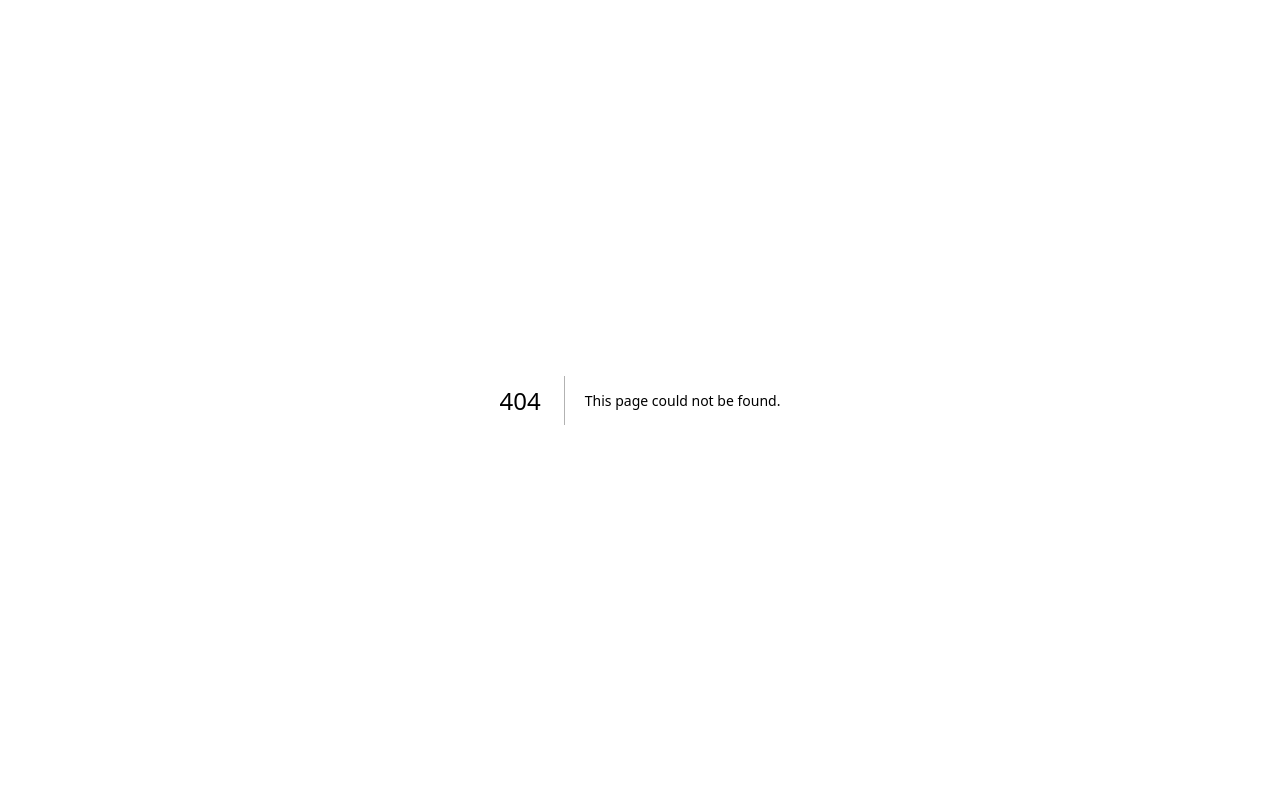
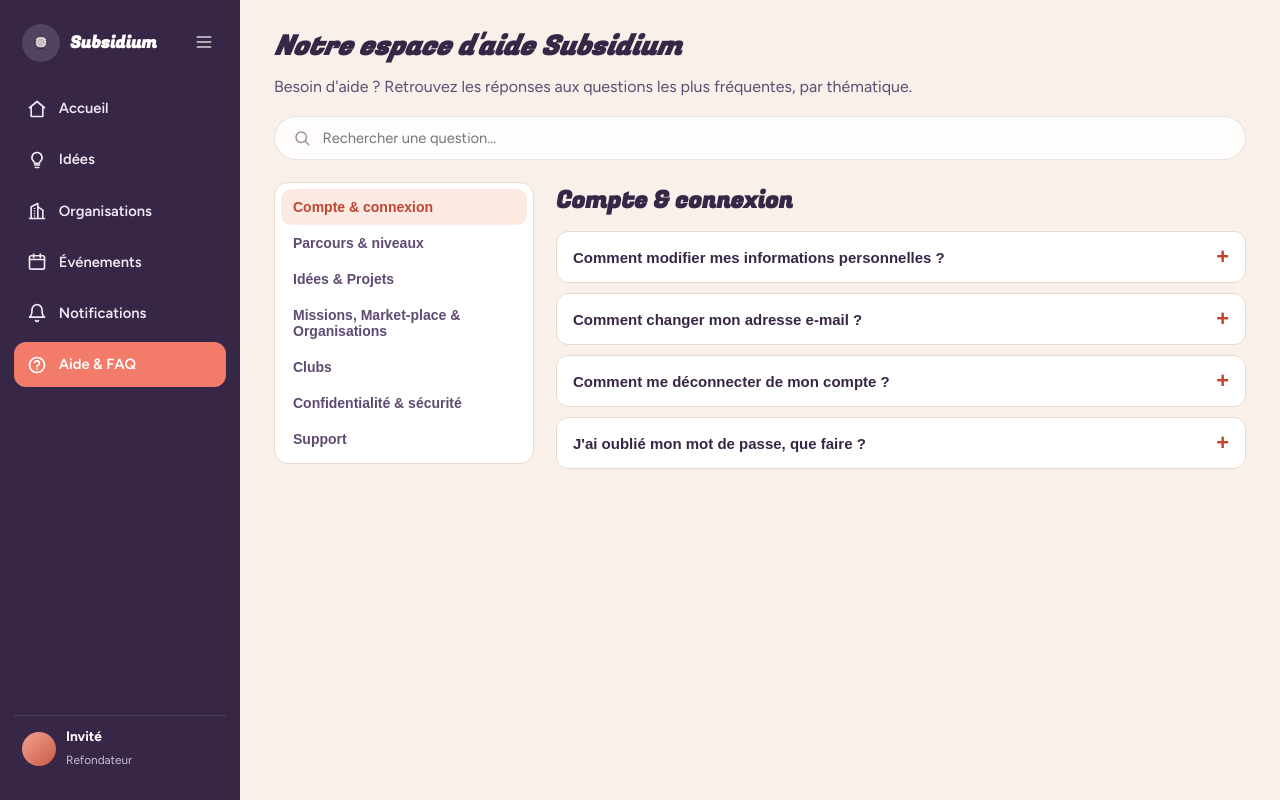
Before and after one commit to team872/subsidium-app, a Next.js app: page /app/faq in a window 1280 px wide. Before the commit this address had no page. Built offline with nearby package versions, Linux system fonts and the light colour scheme; no server answers.

Commit message:
feat(faq): page « Notre espace d'aide Subsidium » (catégories + accordéon + recherche) + nav

```diff
--- /dev/null
+++ b/app/faq/page.tsx
@@ -0,0 +1,140 @@
+"use client";
+
+import { useMemo, useState } from "react";
+import AppShell from "@/components/AppShell";
+import "@/components/MemberBoards.css";
+
+type QA = { q: string; a: string };
+type Cat = { key: string; titre: string; items: QA[] };
+
+const CATEGORIES: Cat[] = [
+  {
+    key: "compte", titre: "Compte & connexion",
+    items: [
+      { q: "Comment modifier mes informations personnelles ?", a: "Depuis votre espace Compte, cliquez sur « Modifier mes informations ». Vous pouvez y mettre à jour votre nom, votre situation, votre ville et votre adresse mail." },
+      { q: "Comment changer mon adresse e-mail ?", a: "Rendez-vous dans votre Compte, section informations personnelles, et modifiez l'adresse mail. Une confirmation peut vous être demandée pour sécuriser le changement." },
+      { q: "Comment me déconnecter de mon compte ?", a: "Cliquez sur le bouton de déconnexion en bas du menu latéral, à côté de votre nom. Vous serez ramené à l'écran de connexion." },
+      { q: "J'ai oublié mon mot de passe, que faire ?", a: "Sur l'écran de connexion, utilisez le lien de réinitialisation pour recevoir les instructions par e-mail. Pour toute difficulté, contactez le support." },
+    ],
+  },
+  {
+    key: "parcours", titre: "Parcours & niveaux",
+    items: [
+      { q: "Comment devenir Refondateur ?", a: "Adhérez à la Charte d'engagement via un court entretien avec l'agent SUBSIDIUM, puis finalisez votre adhésion. Vous devenez alors Refondateur et pouvez exprimer vos idées." },
+      { q: "Qu'est-ce que l'auto-évaluation éthique ?", a: "C'est un parcours d'accompagnement (et non un test idéologique) qui couvre 8 dimensions de la doctrine. Vos réponses, formulées à l'échelle Jamais / Parfois / Souvent / Toujours, situent votre engagement et peuvent ouvrir le niveau Initiateur." },
+      { q: "Comment passer Initiateur ?", a: "Après avoir obtenu le badge à l'auto-évaluation, vous accédez au niveau Initiateur : vous pouvez porter des projets, candidater aux missions et accéder à la Market-place." },
+      { q: "Qu'est-ce qu'un Refondateur Certifié (Leader) ?", a: "En suivant le Parcours Leader puis en demandant la certification (validée par l'équipe SUBSIDIUM), vous devenez Refondateur Certifié. Vous pouvez alors créer et animer des Clubs." },
+    ],
+  },
+  {
+    key: "idees", titre: "Idées & Projets",
+    items: [
+      { q: "Quelle différence entre une idée et un projet ?", a: "Une idée est une proposition citoyenne ouverte au débat. Un projet (appel à projet) est une initiative structurée que l'on peut suivre, rejoindre ou porter, avec un fil d'activité et des contributeurs." },
+      { q: "Comment proposer une idée ?", a: "Depuis la rubrique Idées, cliquez sur « Exprimer une idée ». Votre idée rejoint le débat citoyen où chacun peut réagir et échanger." },
+      { q: "Comment publier ou rejoindre un projet ?", a: "Dans la rubrique Projets, utilisez « Publier un projet » pour porter le vôtre. Pour contribuer à un projet existant, ouvrez sa fiche puis « Suivre » ou « Candidater pour contribuer »." },
+      { q: "Qu'est-ce qu'un projet privé ?", a: "Un projet privé n'est visible que par ses membres. Pour y accéder, candidatez : le porteur du projet accepte ou refuse votre demande." },
+    ],
+  },
+  {
+    key: "engagement", titre: "Missions, Market-place & Organisations",
+    items: [
+      { q: "Comment candidater à une mission ?", a: "Ouvrez la fiche de la mission puis cliquez sur « Candidater » et complétez le formulaire. L'organisation émettrice reçoit votre candidature et peut l'accepter ou la refuser." },
+      { q: "Comment contacter une offre de la Market-place ?", a: "Sur la fiche de l'offre, utilisez le formulaire de contact. Votre demande est transmise à l'organisation qui propose l'offre." },
+      { q: "Comment réفérencer mon organisation ?", a: "Dans la rubrique Organisations, cliquez sur « Créer une organisation ». Elle est ensuite soumise à labellisation par SUBSIDIUM avant d'apparaître dans l'annuaire public." },
+      { q: "Qu'est-ce que la labellisation ?", a: "La labellisation est la validation d'une organisation par SUBSIDIUM. Une organisation labellisée apparaît dans l'annuaire et gagne en visibilité auprès des citoyens." },
+    ],
+  },
+  {
+    key: "clubs", titre: "Clubs",
+    items: [
+      { q: "Qu'est-ce qu'un Club ?", a: "Un Club réunit des citoyens autour d'une thématique ou d'un territoire, avec un mur de partage pour échanger entre membres." },
+      { q: "Comment créer un Club ?", a: "La création de Clubs est réservée aux Refondateurs Certifiés (Leaders). Une fois certifié, utilisez « Créer un club » dans la rubrique Clubs." },
+    ],
+  },
+  {
+    key: "confidentialite", titre: "Confidentialité & sécurité",
+    items: [
+      { q: "Mes données sont-elles sécurisées ?", a: "Vos données personnelles sont conservées de manière sécurisée et ne sont utilisées que pour le fonctionnement de la plateforme. Vous pouvez les consulter et les mettre à jour à tout moment depuis votre Compte." },
+      { q: "Qui peut voir mes contributions ?", a: "Vos idées et messages publics sont visibles par la communauté. Les contenus des projets privés et des clubs ne sont visibles que par leurs membres." },
+    ],
+  },
+  {
+    key: "support", titre: "Support",
+    items: [
+      { q: "Comment contacter le support ?", a: "Écrivez à l'équipe SUBSIDIUM depuis votre Compte ou à l'adresse de contact indiquée. Nous revenons vers vous dans les meilleurs délais." },
+      { q: "Que faire en cas de problème technique ?", a: "Rechargez la page et vérifiez votre connexion. Si le problème persiste, contactez le support en décrivant l'écran concerné et l'action effectuée." },
+    ],
+  },
+];
+
+// correction d'un caractère d'échappement involontaire
+CATEGORIES[3].items[2].q = "Comment référencer mon organisation ?";
+
+export default function FaqPage() {
+  const [cat, setCat] = useState(CATEGORIES[0].key);
+  const [open, setOpen] = useState<string | null>(null);
+  const [q, setQ] = useState("");
+
+  const searching = q.trim().length > 0;
+  const results = useMemo(() => {
+    if (!searching) return [];
+    const s = q.toLowerCase();
+    const out: { cat: string; item: QA }[] = [];
+    for (const c of CATEGORIES) for (const it of c.items)
+      if (it.q.toLowerCase().includes(s) || it.a.toLowerCase().includes(s)) out.push({ cat: c.titre, item: it });
+    return out;
+  }, [q, searching]);
+
+  const current = CATEGORIES.find((c) => c.key === cat) || CATEGORIES[0];
+
+  function item(qa: QA, sub?: string, idx?: number) {
+    const id = (sub || cat) + "-" + (idx ?? qa.q);
+    const isOpen = open === id;
+    return (
+      <div key={id} style={{ border: "1px solid #EBD9CD", borderRadius: 12, background: "#fff", marginBottom: 10, overflow: "hidden" }}>
+        <button onClick={() => setOpen(isOpen ? null : id)} style={{ width: "100%", textAlign: "left", background: "none", border: "none", padding: "14px 16px", cursor: "pointer", display: "flex", alignItems: "center", gap: 12, color: "#372646", fontWeight: 700, fontSize: 15 }}>
+          <span style={{ flex: 1 }}>{qa.q}{sub ? <span style={{ color: "#9C919E", fontWeight: 500, fontSize: 12.5 }}> · {sub}</span> : null}</span>
+          <span style={{ color: "#C2452F", fontSize: 22, lineHeight: 1, transform: isOpen ? "rotate(45deg)" : "none", transition: "transform .15s" }}>+</span>
+        </button>
+        {isOpen && <div style={{ padding: "0 16px 14px", color: "#5E4A73", fontSize: 14, lineHeight: 1.6 }}>{qa.a}</div>}
+      </div>
+    );
+  }
+
+  return (
+    <AppShell>
+      <div className="board-head"><h1>Notre espace d'aide Subsidium</h1></div>
+      <p style={{ maxWidth: 760, color: "#5E4A73", margin: "0 0 16px", lineHeight: 1.6 }}>
+        Besoin d'aide ? Retrouvez les réponses aux questions les plus fréquentes, par thématique.
+      </p>
+
+      <div className="board-tools">
+        <div className="board-search">
+          <svg width="18" height="18" viewBox="0 0 24 24" fill="none" stroke="currentColor" strokeWidth="2" strokeLinecap="round" strokeLinejoin="round"><circle cx="11" cy="11" r="7" /><path d="M21 21l-4.3-4.3" /></svg>
+          <input value={q} onChange={(e) => setQ(e.target.value)} placeholder="Rechercher une question…" />
+        </div>
+      </div>
+
+      {searching ? (
+        <div style={{ maxWidth: 860 }}>
+          {results.length === 0 ? <p className="board-empty">Aucune réponse ne correspond à votre recherche.</p>
+          : results.map((r, i) => item(r.item, r.cat, i))}
+        </div>
+      ) : (
+        <div style={{ display: "flex", gap: 22, flexWrap: "wrap", alignItems: "flex-start" }}>
+          <nav style={{ flex: "1 1 220px", maxWidth: 260, border: "1px solid #EBD9CD", borderRadius: 14, background: "#fff", padding: 6 }}>
+            {CATEGORIES.map((c) => (
+              <button key={c.key} onClick={() => { setCat(c.key); setOpen(null); }} style={{ width: "100%", textAlign: "left", background: c.key === cat ? "#FCE9E2" : "none", color: c.key === cat ? "#C2452F" : "#5E4A73", border: "none", borderRadius: 10, padding: "10px 12px", cursor: "pointer", fontWeight: c.key === cat ? 800 : 600, fontSize: 14 }}>
+                {c.titre}
+              </button>
+            ))}
+          </nav>
+          <div style={{ flex: "2 1 460px" }}>
+            <h2 style={{ fontFamily: "var(--font-display),cursive", color: "#372646", margin: "0 0 12px" }}>{current.titre}</h2>
+            {current.items.map((qa, i) => item(qa, undefined, i))}
+          </div>
+        </div>
+      )}
+    </AppShell>
+  );
+}
--- a/components/AppShell.tsx
+++ b/components/AppShell.tsx
@@ -39,6 +39,9 @@
   notifications: (
     <svg width="20" height="20" viewBox="0 0 24 24" fill="none" stroke="currentColor" strokeWidth="2" strokeLinecap="round" strokeLinejoin="round"><path d="M18 8a6 6 0 0 0-12 0c0 7-3 9-3 9h18s-3-2-3-9" /><path d="M13.73 21a2 2 0 0 1-3.46 0" /></svg>
   ),
+  faq: (
+    <svg width="20" height="20" viewBox="0 0 24 24" fill="none" stroke="currentColor" strokeWidth="2" strokeLinecap="round" strokeLinejoin="round"><circle cx="12" cy="12" r="9" /><path d="M9.1 9a3 3 0 0 1 5.8 1c0 2-3 2.5-3 4" /><path d="M12 17h.01" /></svg>
+  ),
   admin: (
     <svg width="20" height="20" viewBox="0 0 24 24" fill="none" stroke="currentColor" strokeWidth="2" strokeLinecap="round" strokeLinejoin="round"><path d="M12 22s8-4 8-10V5l-8-3-8 3v7c0 6 8 10 8 10z" /></svg>
   ),
@@ -55,6 +58,7 @@
   { href: "/clubs", key: "clubs", label: "Clubs", minNiveau: 2 },
   { href: "/evenements", key: "evenements", label: "Événements", minNiveau: 0 },
   { href: "/notifications", key: "notifications", label: "Notifications", minNiveau: 0 },
+  { href: "/faq", key: "faq", label: "Aide & FAQ", minNiveau: 0 },
   { href: "/admin", key: "admin", label: "Administration", adminOnly: true },
 ];
 
```
